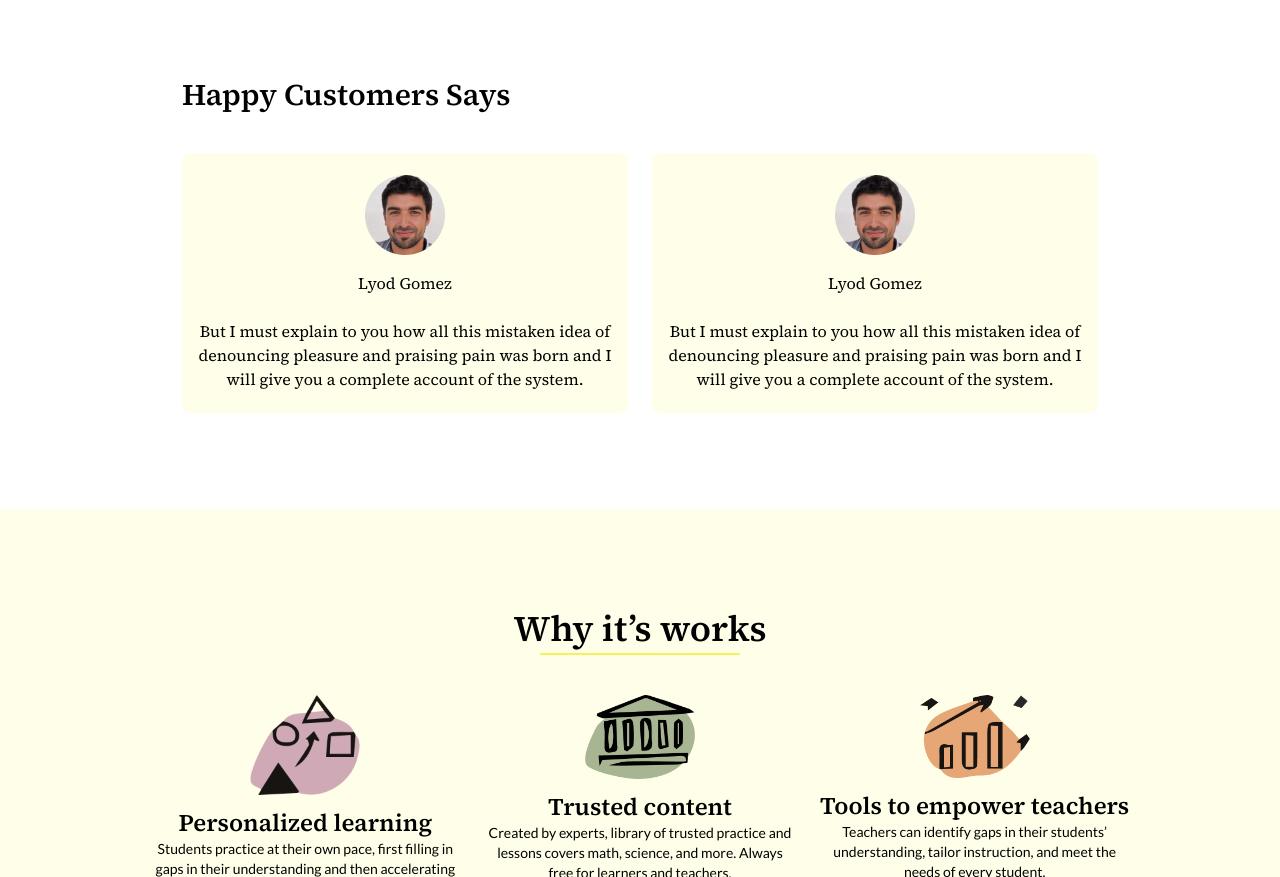
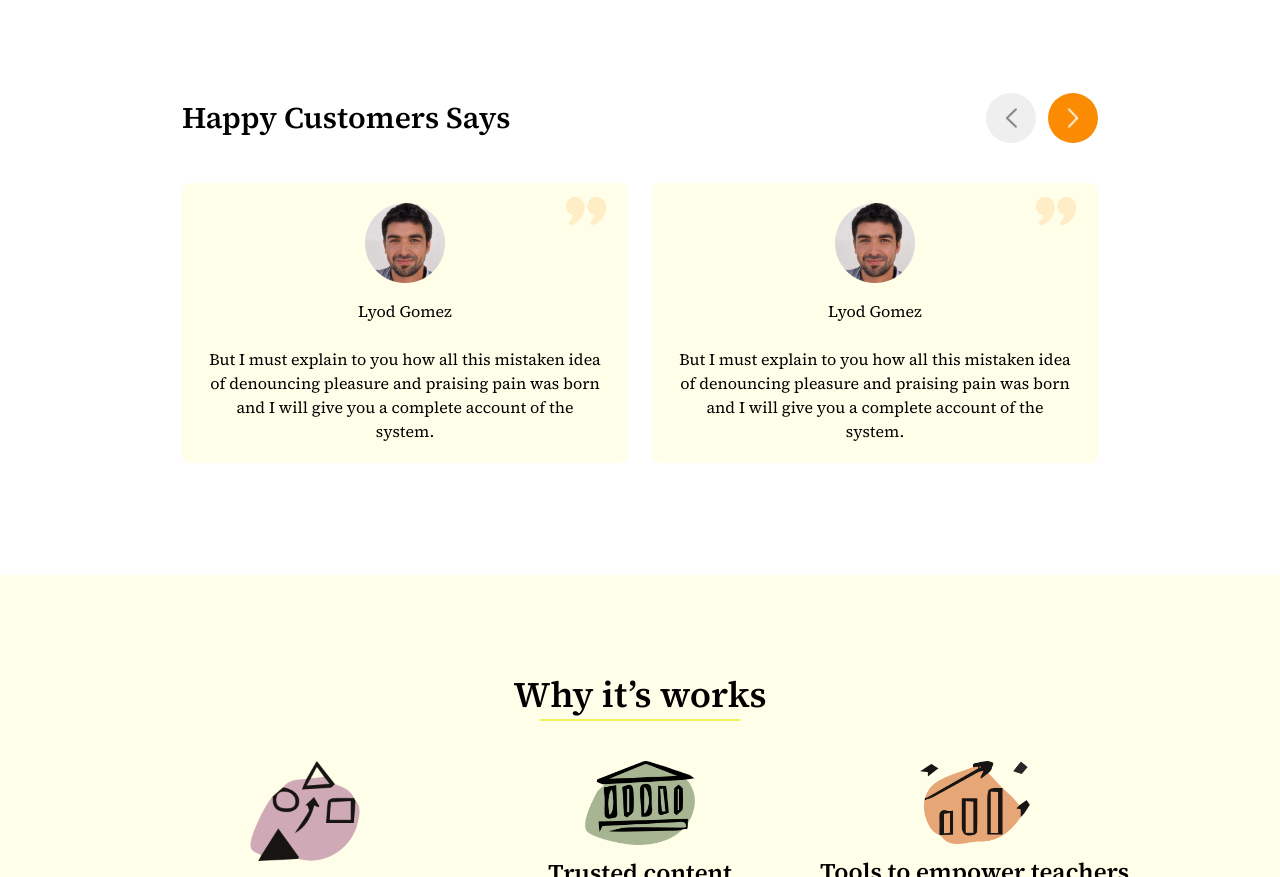
Before and after one commit to muinuddin-sm12/21days-Assignment-1, a plain HTML site: page index.html in a window 1280 px wide. Shown: the part 2154-3031 px from the top of the page. Drawn offline with nearby package versions, Linux system fonts and the light colour scheme.

Commit message:
Review section arrow and comma icon added

```diff
--- a/index.html
+++ b/index.html
@@ -106,19 +106,35 @@
         </div>
       </div>
       <!-- Customer section -->
-      <div class="container w-[95%] my-10  md:my-20 lg:px-[150px]">
-        <h3 class=" text-2xl lg:text-3xl font-semibold mb-10">Happy Customers Says</h3>
+      <div class="container w-[95%] my-10  md:my-24 lg:px-[150px]">
+        <div class="flex justify-between items-center mb-10">
+          <h3 class=" text-2xl lg:text-3xl font-semibold ">Happy Customers Says</h3>
+          <div class="flex gap-2 md:gap-3">
+            <div class="flex justify-center items-center left-arrow h-[40px] w-[40px] md:h-[50px] md:w-[50px] bg-[#EFEFEF] rounded-full">
+              <img class="h-[15px] md:h-5" src="./Images/arrow-left-dark.png" alt="">
+            </div>
+            <div class="flex justify-center items-center right-arrow h-[40px] w-[40px] md:h-[50px] md:w-[50px] bg-[#FA8B02] rounded-full">
+              <img class="h-[15px] md:h-5" src="./Images/arrow-right-white.png" alt="">
+            </div>
+          </div>
+        </div>
         <!-- Review -->
         <div class="review  mx-auto md:flex gap-6">
-          <div class="left w-full md:w-1/2 bg-[#FFFFE9] h-[260px] text-center flex flex-col justify-center rounded-lg mb-4 p-4">
+          <div class="left w-full md:w-1/2 bg-[#FFFFE9] h-[280px] relative text-center flex flex-col justify-center rounded-lg mb-4 px-4 md:px-6">
             <img class="mx-auto mb-4" src="./Images/face.png " alt="">
-            <h5 class="mb-6">Lyod Gomez</h5>
+            <h5 class="mb-3 md:mb-6">Lyod Gomez</h5>
             <h5 class="max-w-[500px] mx-auto">But I must explain to you how all this mistaken idea of denouncing pleasure and praising pain was born and I will give you a complete account of the system.</h5>
+            <div class="comma absolute right-[5%] top-[5%]">
+              <img class="opacity-15" src="./Images/comma.png" alt="">
+            </div>
           </div>
-          <div class="right w-full md:w-1/2 bg-[#FFFFE9] h-[260px] text-center flex flex-col justify-center rounded-lg p-4">
+          <div class="right w-full md:w-1/2 bg-[#FFFFE9] h-[280px] relative text-center flex flex-col justify-center rounded-lg px-4 md:px-6">
             <img class="mx-auto mb-4" src="./Images/face.png " alt="">
-            <h5 class="mb-6">Lyod Gomez</h5>
+            <h5 class="mb-3 md:mb-6">Lyod Gomez</h5>
             <h5 class="max-w-[500px] mx-auto">But I must explain to you how all this mistaken idea of denouncing pleasure and praising pain was born and I will give you a complete account of the system.</h5>
+            <div class="comma absolute right-[5%] top-[5%]">
+              <img class="opacity-15" src="./Images/comma.png" alt="">
+            </div>
           </div>
         </div>
       </div>
```
